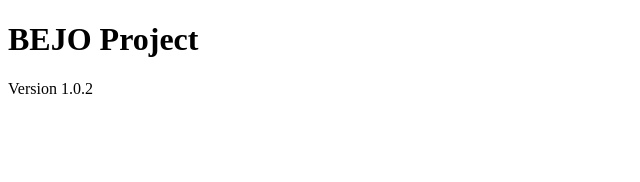
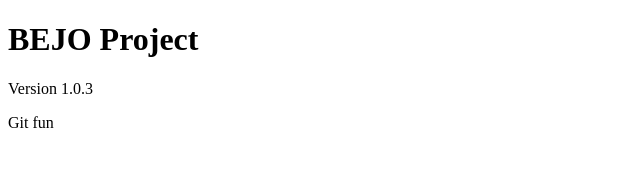
Before and after one commit to GMBenny/GitFun, an Angular app in the folder git-fun-angular/: page / in a window 1280 px wide. Shown: the top 182 px of the page, without its empty margins (0-640 px from the left). Built offline with nearby package versions, Linux system fonts and the light colour scheme.

Commit message:
Version igen

```diff
--- a/git-fun-angular/src/app/app.html
+++ b/git-fun-angular/src/app/app.html
@@ -1,2 +1,3 @@
 <h1>BEJO Project</h1>
-<p>Version 1.0.2</p>
+<p>Version 1.0.3</p>
+<p>Git fun</p>
```
